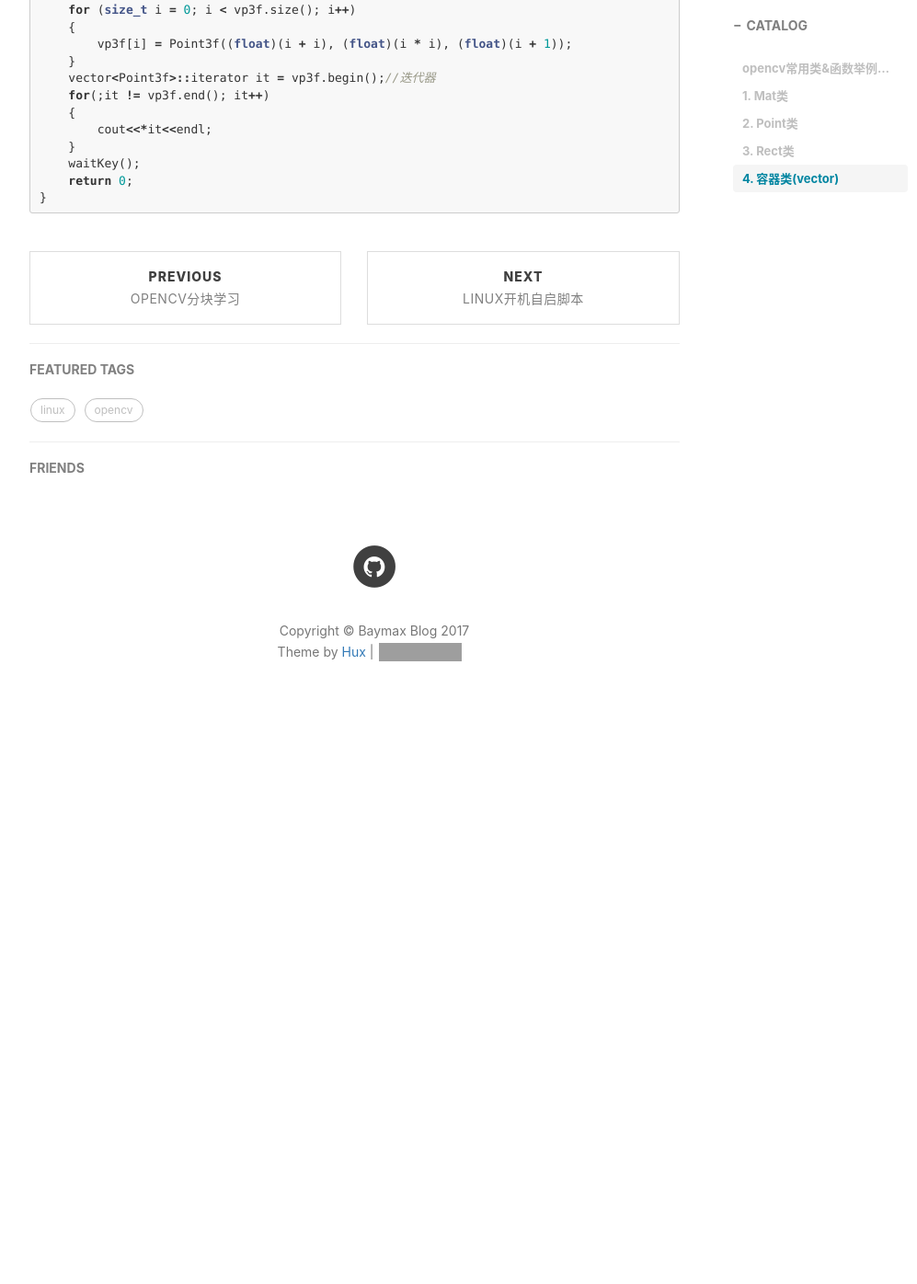
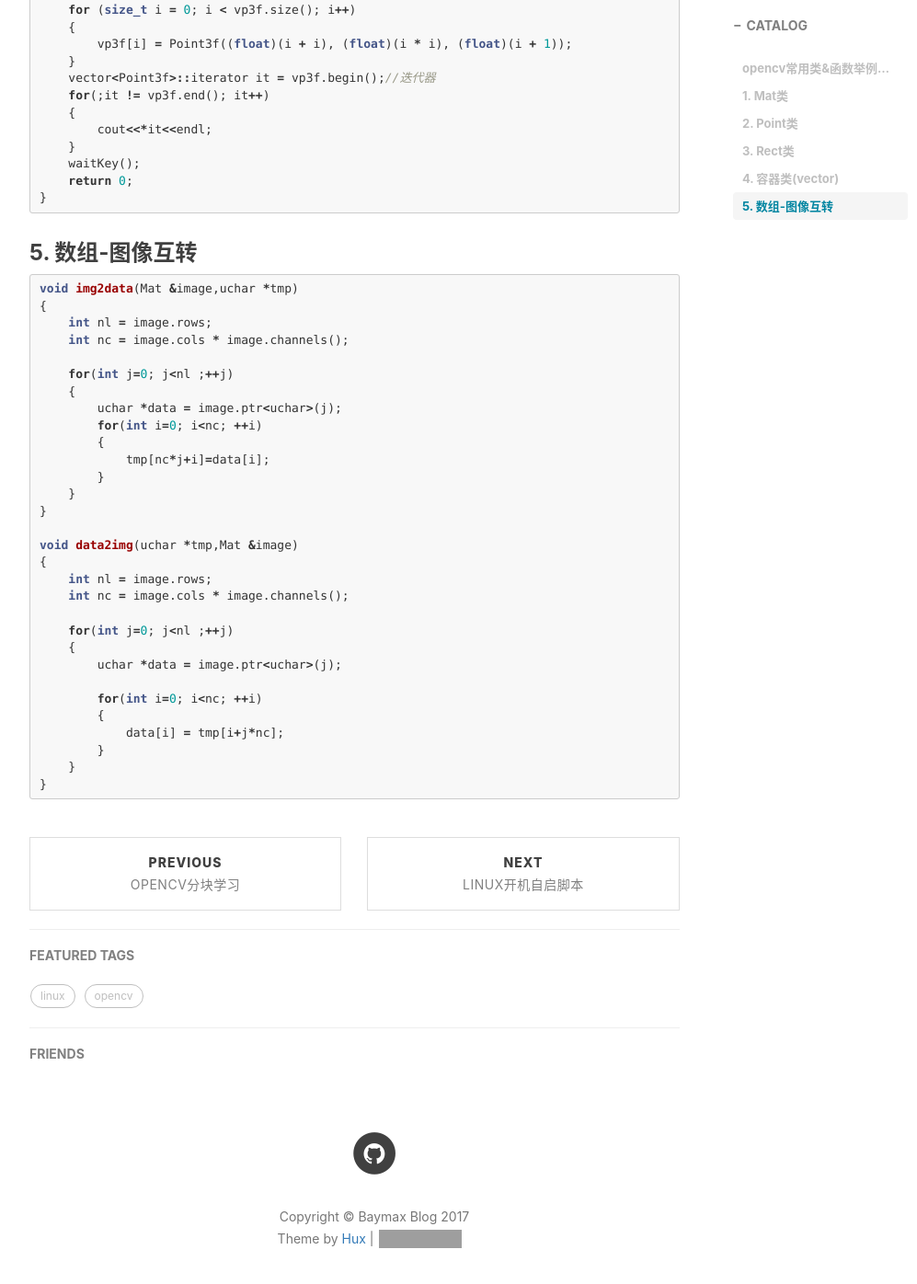
Before and after one commit to Lmonologue/baymax.github.io, a Jekyll site: the page built from _posts/2017-05-09-opencv笔记.md, in a window 1280 px wide and 1400 px high, scrolled down 3944 px. Shown: the top 1396 px of the window at 92% size, without its empty margins (233-1230 px from the left). Built offline with Jekyll 4.4.1, drawn with Linux system fonts in a browser that asks for light colours; nearby versions of some CDN libraries; comment, search, counter and statistics services are not loaded; before the commit the page ends 4757 px from its top, so only the background shows below that; grey boxes are pictures that could not be loaded.

Commit message:
Create 2017-05-09-opencv笔记.md

````diff
--- a/_posts/2017-05-09-opencv笔记.md
+++ b/_posts/2017-05-09-opencv笔记.md
@@ -173,3 +173,38 @@ int main()
     return 0;
 }
 ```
+
+### 5. 数组-图像互转
+
+```c++
+void img2data(Mat &image,uchar *tmp)
+{
+    int nl = image.rows;
+    int nc = image.cols * image.channels();
+
+    for(int j=0; j<nl ;++j)
+    {
+    	uchar *data = image.ptr<uchar>(j);
+        for(int i=0; i<nc; ++i)
+        {
+            tmp[nc*j+i]=data[i];
+        }
+    }
+}
+
+void data2img(uchar *tmp,Mat &image)
+{
+    int nl = image.rows;
+    int nc = image.cols * image.channels();
+
+    for(int j=0; j<nl ;++j)
+    {
+        uchar *data = image.ptr<uchar>(j);
+
+        for(int i=0; i<nc; ++i)
+        {
+            data[i] = tmp[i+j*nc];
+        }
+    }
+}
+```
````
